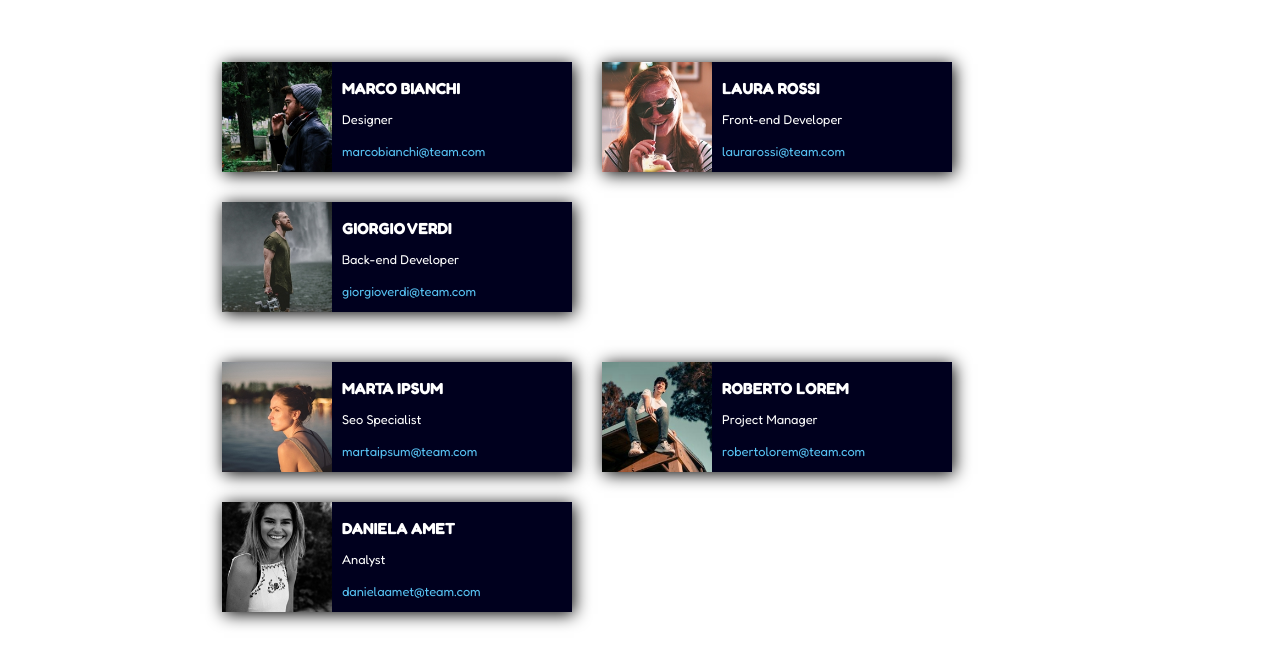
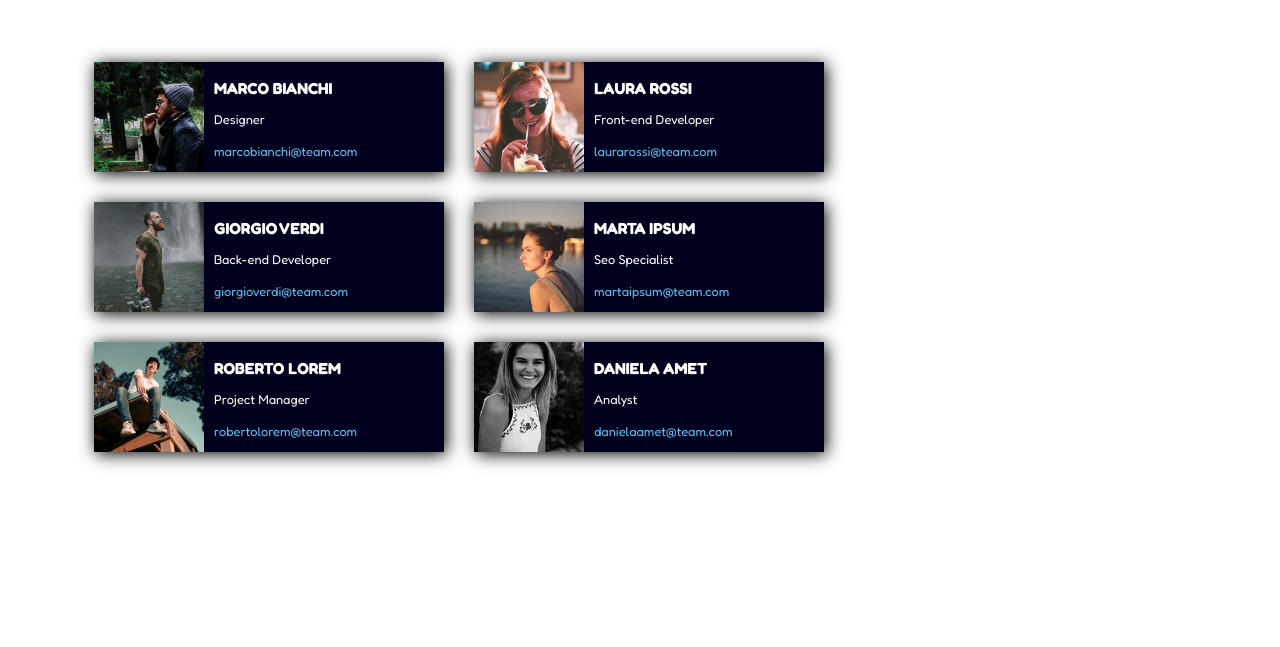
Before and after one commit to Devfrank94/html-css-float-cards, a plain HTML site: page index.html in a window 1280 px wide. Shown: the part 162-809 px from the top of the page. Drawn offline with Linux system fonts and the light colour scheme.

Commit message:
[fix] last commit

```diff
--- a/css/style.css
+++ b/css/style.css
@@ -10,7 +10,7 @@ body{
 
 /* stile container titolo e paragrafo */
 .container{
-  width: 70%;
+  width: 90%;
   max-width: 1170px;
   margin: 0 auto;
 }
--- a/index.html
+++ b/index.html
@@ -48,8 +48,6 @@
             <span class="email"><a href="mailto:giorgioverdi@team.com"></a>giorgioverdi@team.com</span>
           </div>
         </div>
-      </section>
-      <section class="row clearfix">
         <div class="col">
           <img src="img/female2.png" alt="Profilo 4">
           <div class="box-profile">
@@ -75,7 +73,6 @@
           </div>
         </div>
       </section>
-
     </main>
   </div>
 </body>
```
